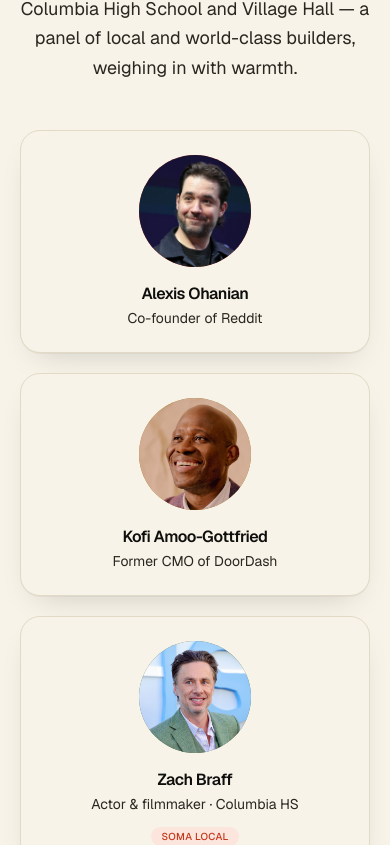
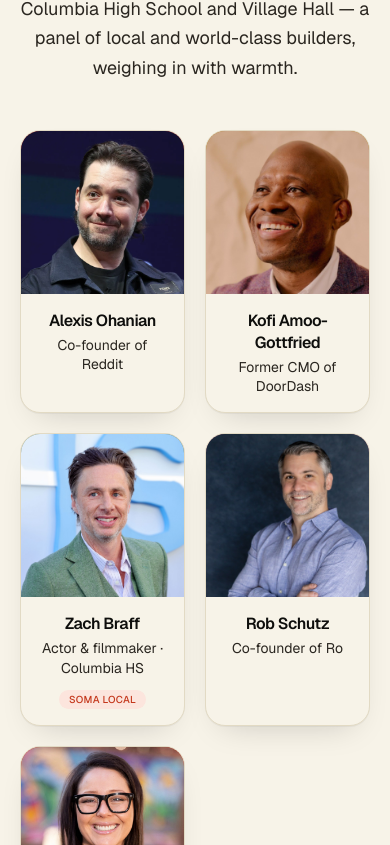
Before and after one commit to snaggeddomains/soma-startup, a Next.js app: page / in a window 390 px wide. Shown: the part 3879-4724 px from the top of the page. Built offline with nearby package versions, Linux system fonts and the light colour scheme.

Commit message:
Make judge photos large card-filling portraits
Replace the small circular avatars with full-width square portraits that fill
the top of each card, with name/title below. Widen the grid to max-w-6xl and
go 2/3/5 columns responsively.

https://claude.ai/code/session_01DJDu4S6H68stZHyLaKcGnS

```diff
--- a/app/page.tsx
+++ b/app/page.tsx
@@ -229,27 +229,29 @@ export default function Home() {
             intro="From Reddit and DoorDash to our own Columbia High School and Village Hall — a panel of local and world-class builders, weighing in with warmth."
             align="center"
           />
-          <ul className="mx-auto mt-12 grid max-w-5xl gap-5 sm:grid-cols-2 lg:grid-cols-5">
+          <ul className="mx-auto mt-12 grid max-w-6xl gap-5 grid-cols-2 sm:grid-cols-3 lg:grid-cols-5">
             {judges.map((j, i) => (
               <li key={j.name}>
                 <a
                   href={j.href}
                   target="_blank"
                   rel="noopener noreferrer"
-                  className="card-lift group flex h-full flex-col items-center rounded-xl2 border border-line bg-paper p-6 text-center transition-colors hover:border-accent/40"
+                  className="card-lift group flex h-full flex-col overflow-hidden rounded-xl2 border border-line bg-paper text-center transition-colors hover:border-accent/40"
                 >
                   <JudgeAvatar
                     src={j.image}
                     initials={initials(j.name)}
                     colorClass={avatarColors[i % avatarColors.length]}
                   />
-                  <h3 className="mt-4 font-display text-base font-semibold leading-snug">{j.name}</h3>
-                  <p className="mt-1 flex-1 text-sm leading-snug text-ink-soft">{j.title}</p>
-                  {j.local && (
-                    <span className="mt-3 rounded-full bg-accent-soft px-2.5 py-0.5 text-[10px] font-medium uppercase tracking-wide text-accent-strong">
-                      SOMA local
-                    </span>
-                  )}
+                  <div className="flex flex-1 flex-col p-4">
+                    <h3 className="font-display text-base font-semibold leading-snug">{j.name}</h3>
+                    <p className="mt-1 flex-1 text-sm leading-snug text-ink-soft">{j.title}</p>
+                    {j.local && (
+                      <span className="mx-auto mt-3 w-fit rounded-full bg-accent-soft px-2.5 py-0.5 text-[10px] font-medium uppercase tracking-wide text-accent-strong">
+                        SOMA local
+                      </span>
+                    )}
+                  </div>
                 </a>
               </li>
             ))}
--- a/components/JudgeAvatar.tsx
+++ b/components/JudgeAvatar.tsx
@@ -3,7 +3,8 @@
 import Image from "next/image";
 import { useState } from "react";
 
-// Shows a headshot if the file exists in /public, otherwise a colored monogram.
+// Large square portrait that fills the card width; monogram fallback if the
+// image is missing.
 export function JudgeAvatar({
   src,
   initials,
@@ -15,16 +16,14 @@ export function JudgeAvatar({
 }) {
   const [failed, setFailed] = useState(false);
   return (
-    <div
-      className={`relative grid h-28 w-28 place-items-center overflow-hidden rounded-full ${colorClass}`}
-    >
-      <span className="font-display text-3xl font-semibold text-paper">{initials}</span>
+    <div className={`relative grid aspect-square w-full place-items-center overflow-hidden ${colorClass}`}>
+      <span className="font-display text-6xl font-semibold text-paper">{initials}</span>
       {src && !failed && (
         <Image
           src={src}
           alt=""
           fill
-          sizes="112px"
+          sizes="(min-width: 1024px) 230px, (min-width: 640px) 33vw, 50vw"
           className="object-cover"
           onError={() => setFailed(true)}
         />
```
